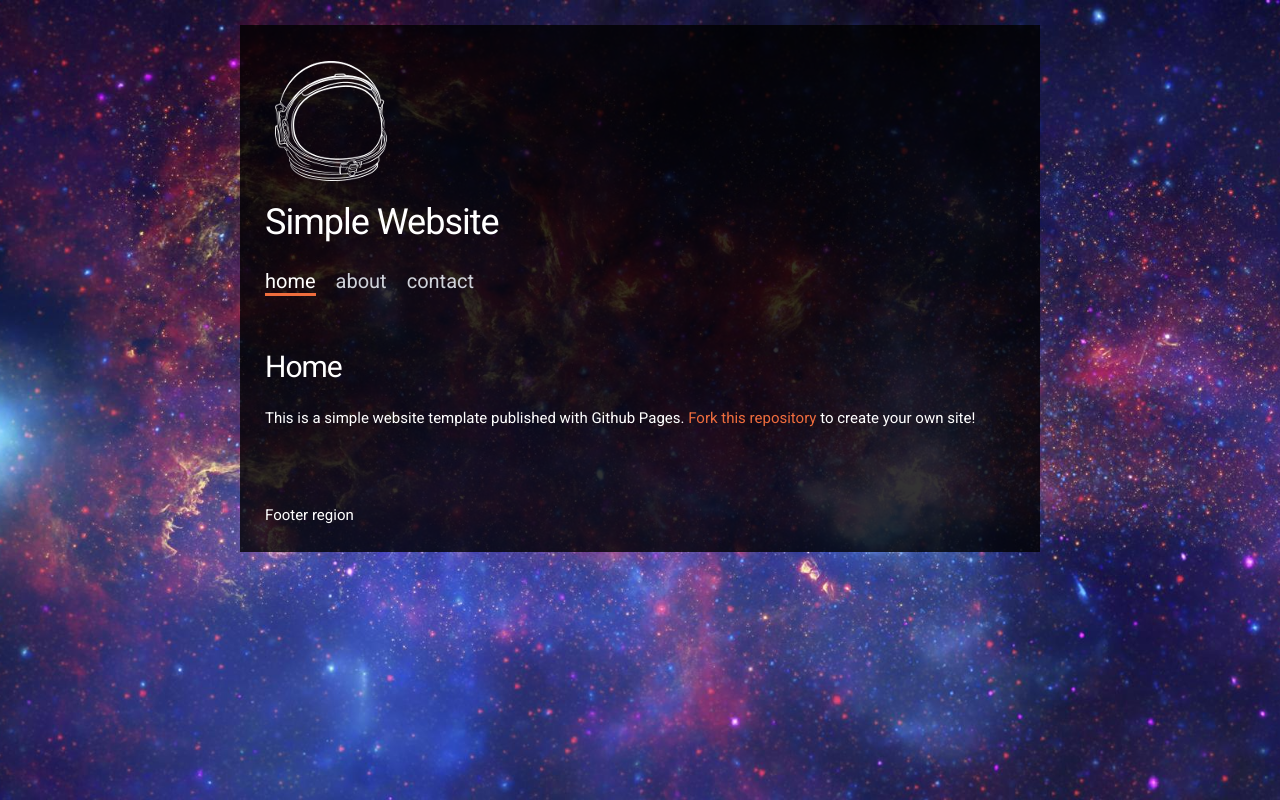
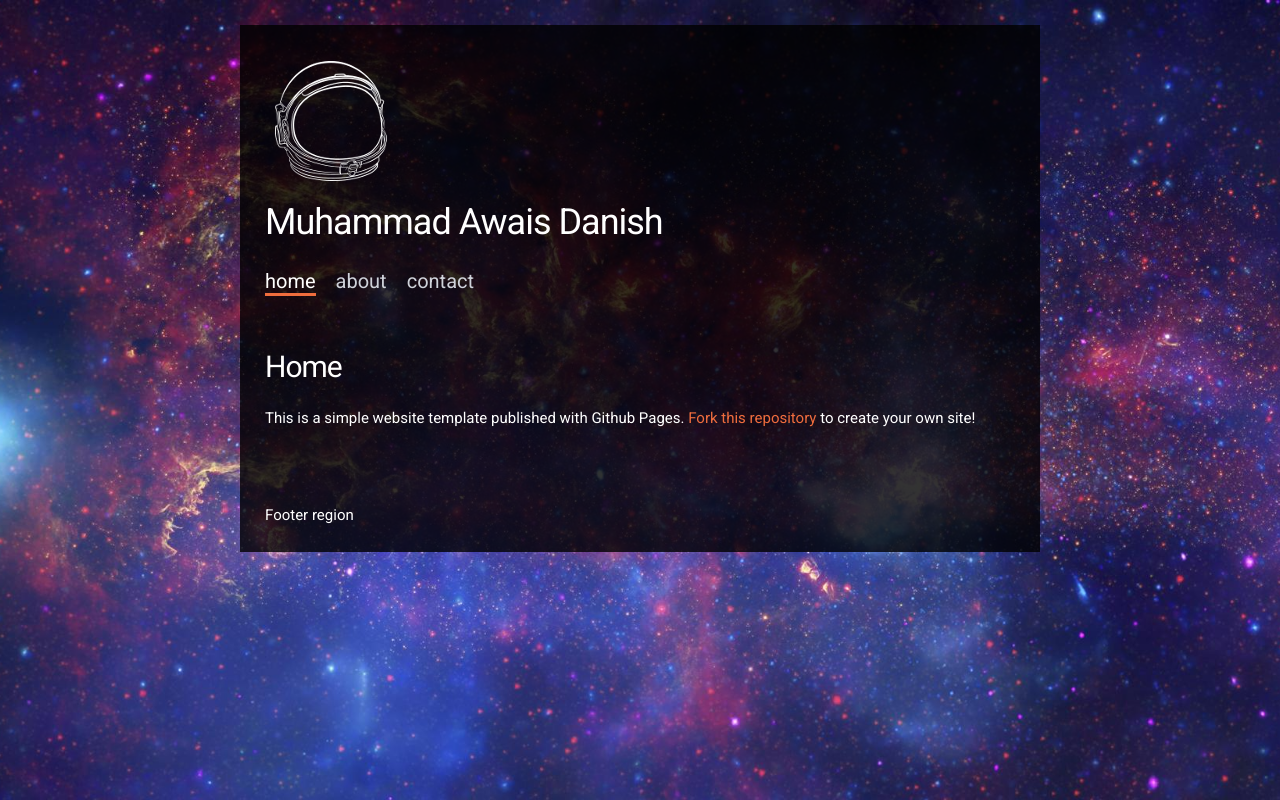
Before and after one commit to Awaisetics/simple-website-template, a plain HTML site: page index.html in a window 1280 px wide. Drawn offline with nearby package versions, Linux system fonts and the light colour scheme.

Commit message:
Name Updated

```diff
--- a/index.html
+++ b/index.html
@@ -29,7 +29,7 @@
 
     <header id="header">
       <img src="logo.png">
-      <h1>Simple Website</h1>
+      <h1>Muhammad Awais Danish</h1>
 
       <!-- Menu link fragment #id should match a div id. Example: <a href="#home"> links to <div id="home"></div>  -->
       <ul class="main-menu">
```
